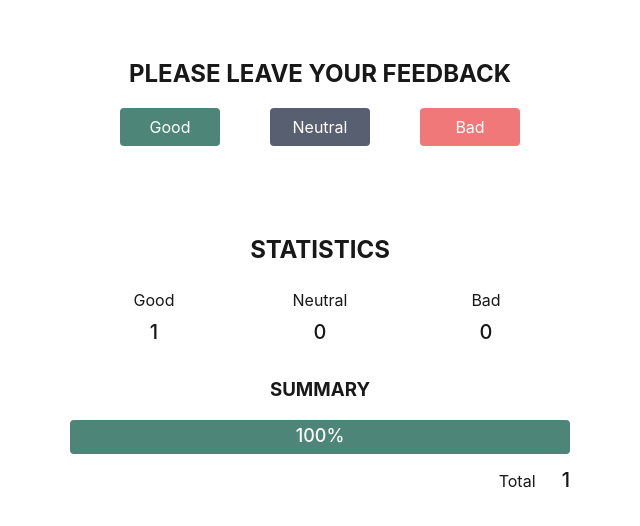
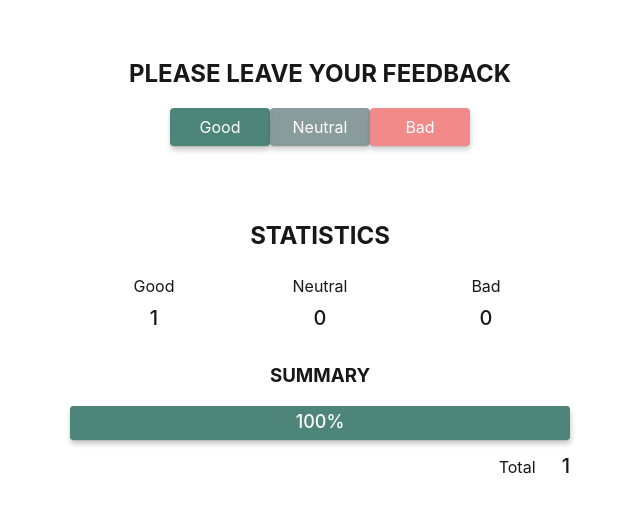
Before and after one commit to vladibon/goit-react-hw-02-feedback, a React (Create React App) app: page / in a window 1280 px wide. Both pictures are taken after a click on the button "Good". Shown: the top 526 px of the page, without its empty margins (320-960 px from the left). Built offline with nearby package versions, Linux system fonts and the light colour scheme.

Commit message:
add variables

```diff
--- a/src/components/FeedbackOptions/FeedbackOptions.module.css
+++ b/src/components/FeedbackOptions/FeedbackOptions.module.css
@@ -1,3 +1,8 @@
+.controls {
+  display: flex;
+  justify-content: space-around;
+}
+
 .button {
   min-width: 100px;
   padding: 10px;
@@ -5,17 +10,15 @@
   border-radius: 4px;
   cursor: pointer;
   text-transform: capitalize;
-  color: white;
-  background-color: #888;
-  transition: box-shadow var(--animation);
+  color: var(--white-color);
+  box-shadow: var(--shadow);
+  opacity: 0.86;
+  transition: opacity var(--animation);
 }
 
-.button:not(:last-child) {
-  margin-right: 50px;
-}
-
-.button:hover {
-  box-shadow: var(--shadow);
+.button:hover,
+.button:focus {
+  opacity: 1;
 }
 
 .good,
@@ -25,13 +28,13 @@
 }
 
 .good {
-  background-color: #4d8679;
+  background-color: var(--good-color);
 }
 
 .neutral {
-  background-color: #4d5467ee;
+  background-color: var(--neutral-color);
 }
 
 .bad {
-  background-color: #f07878;
+  background-color: var(--bad-color);
 }
--- a/src/components/PercentageScale/PercentageScale.module.css
+++ b/src/components/PercentageScale/PercentageScale.module.css
@@ -4,8 +4,9 @@
   display: flex;
   justify-content: space-between;
   margin-bottom: 15px;
+  background-color: var(--neutral-color);
   border-radius: 4px;
-  background-color: #4d5467ee;
+  box-shadow: var(--shadow);
   overflow: hidden;
 }
 
@@ -15,22 +16,22 @@
   justify-content: center;
   font-size: 18px;
   font-weight: 500;
-  color: white;
+  color: var(--white-color);
 }
 
 .good {
   composes: type;
-  background-color: #4d8679;
+  background-color: var(--good-color);
 }
 
 .neutral {
   composes: type;
-  background-color: #4d5467ee;
+  background-color: var(--neutral-color);
 }
 
 .bad {
   composes: type;
-  background-color: #f07878;
+  background-color: var(--bad-color);
 }
 
 .total {
--- a/src/components/Section/Section.module.css
+++ b/src/components/Section/Section.module.css
@@ -1,5 +1,5 @@
 .section {
   padding-top: 60px;
-  padding-bottom: 30px;
+  padding-bottom: 16px;
   text-align: center;
 }
--- a/src/index.css
+++ b/src/index.css
@@ -1,4 +1,9 @@
 :root {
+  --white-color: white;
+  --good-color: #4d8679;
+  --neutral-color: #788b8c;
+  --bad-color: #f07878;
+
   --shadow: 0px 1px 1px rgba(0, 0, 0, 0.12), 0px 4px 4px rgba(0, 0, 0, 0.06),
     1px 4px 6px rgba(0, 0, 0, 0.16);
   --animation: 250ms cubic-bezier(0.4, 0, 0.2, 1);
```
